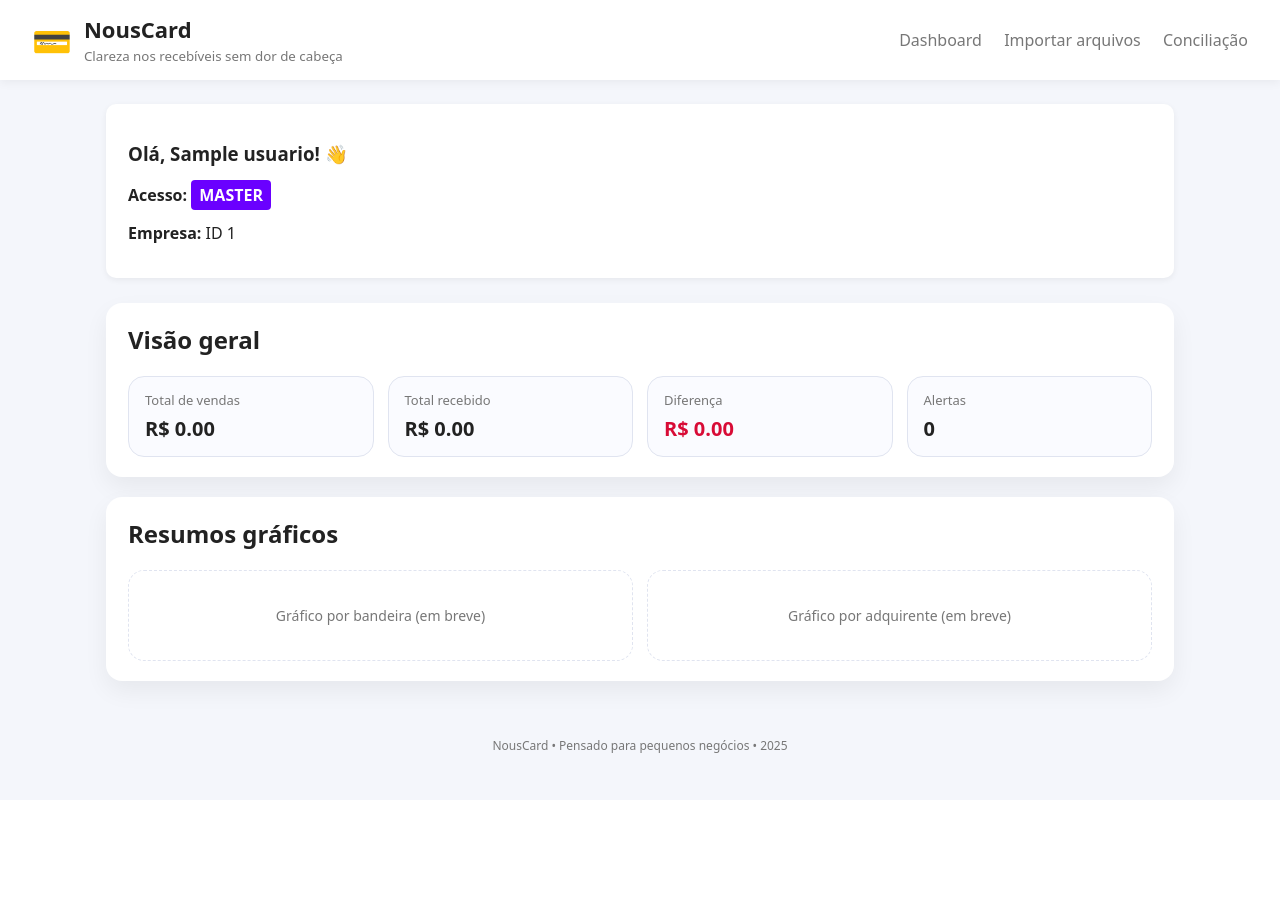
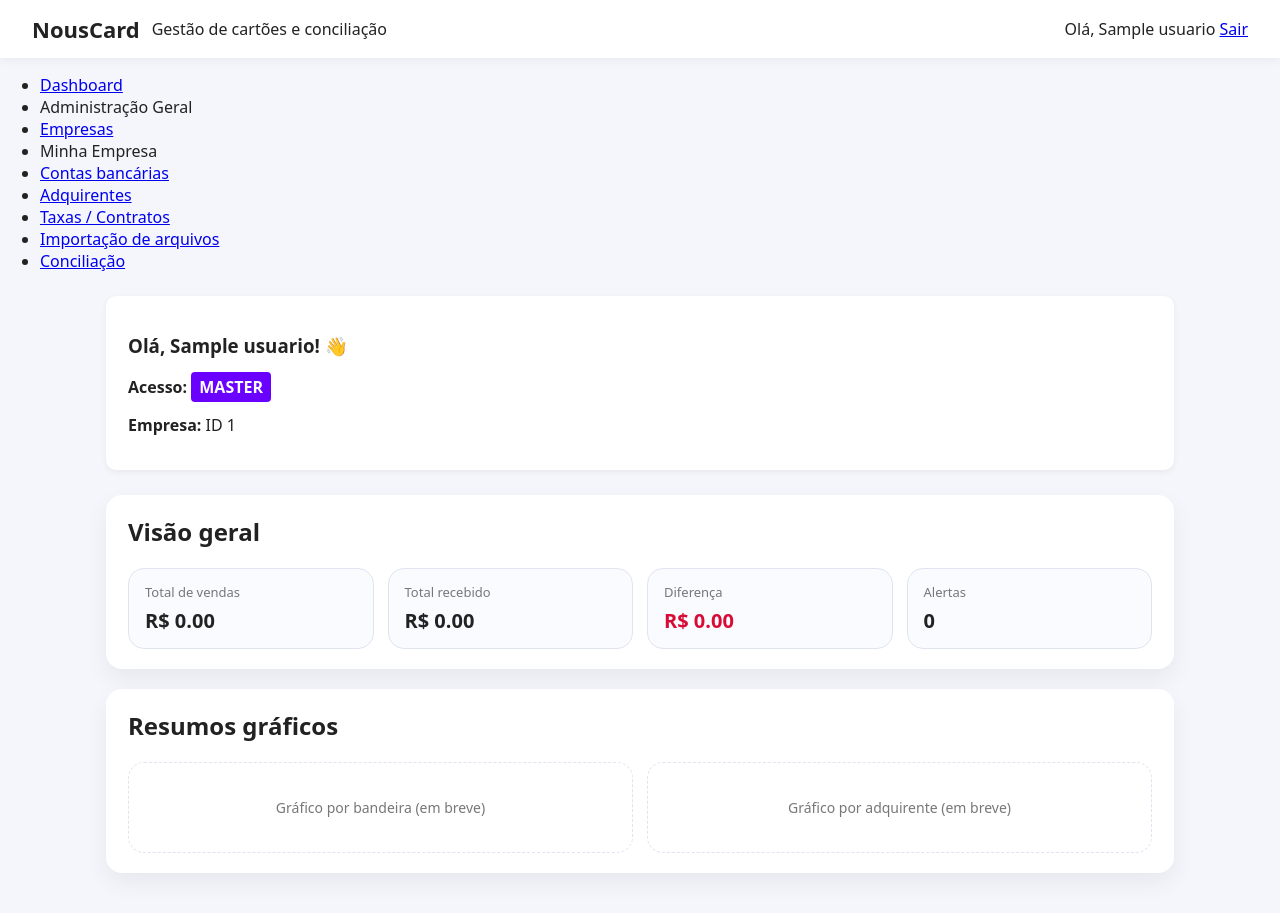
Before and after one commit to WilsonNous/NousCard, a Flask app: page / in a window 1280 px wide. Before the commit the page ends 753 px from the top, so only its background shows below. Run offline with Flask 3, Linux system fonts and the light colour scheme; the visitor is signed in with stand-in values (Sample User, id 1); tables that the repository leaves empty hold one stand-in row (values such as "Sample post").

Commit message:
Update base.html

```diff
--- a/templates/base.html
+++ b/templates/base.html
@@ -1,36 +1,58 @@
+<!-- templates/base.html -->
 <!DOCTYPE html>
 <html lang="pt-BR">
 <head>
-    <meta charset="UTF-8" />
-    <title>NousCard - Conciliação simples para microempresas</title>
-    <meta name="viewport" content="width=device-width, initial-scale=1.0" />
+    <meta charset="UTF-8">
+    <title>NousCard</title>
     <link rel="stylesheet" href="{{ url_for('static', filename='css/style.css') }}">
 </head>
-<body>
+<body class="nc-body">
+
 <header class="nc-header">
     <div class="nc-header-left">
-        <span class="nc-logo">💳</span>
-        <div>
-            <h1>NousCard</h1>
-            <small>Clareza nos recebíveis sem dor de cabeça</small>
-        </div>
+        <h1 class="nc-logo">NousCard</h1>
+        {% if usuario %}
+            <span class="nc-header-sub">Gestão de cartões e conciliação</span>
+        {% endif %}
     </div>
-    <nav class="nc-nav">
-        <a href="{{ url_for('dashboard.dashboard') }}">Dashboard</a>
-        <a href="{{ url_for('upload.upload_page') }}">Importar arquivos</a>
-        <a href="{{ url_for('conciliacao.conciliacao_page') }}">Conciliação</a>
-    </nav>
+
+    <div class="nc-header-right">
+        {% if usuario %}
+            <span class="nc-user-label">Olá, {{ usuario.nome }}</span>
+            <a href="{{ url_for('auth.logout') }}" class="nc-btn nc-btn-outline">Sair</a>
+        {% endif %}
+    </div>
 </header>
 
-<main class="nc-main">
-    {% block content %}{% endblock %}
-</main>
+<div class="nc-layout">
+    {% if usuario %}
+    <aside class="nc-sidebar">
+        <nav>
+            <ul>
+                <li><a href="{{ url_for('dashboard.dashboard') }}">Dashboard</a></li>
 
-<footer class="nc-footer">
-    NousCard • Pensado para pequenos negócios • {{ 2025 }}
-</footer>
+                {% if usuario.is_master %}
+                    <li class="nc-sidebar-section-title">Administração Geral</li>
+                    <li><a href="{{ url_for('empresas.listar_empresas') }}">Empresas</a></li>
+                {% endif %}
 
-<script src="{{ url_for('static', filename='js/dashboard.js') }}"></script>
-<script src="{{ url_for('static', filename='js/upload.js') }}"></script>
+                {% if usuario.empresa_id %}
+                    <li class="nc-sidebar-section-title">Minha Empresa</li>
+                    <li><a href="#">Contas bancárias</a></li>
+                    <li><a href="#">Adquirentes</a></li>
+                    <li><a href="#">Taxas / Contratos</a></li>
+                    <li><a href="#">Importação de arquivos</a></li>
+                    <li><a href="#">Conciliação</a></li>
+                {% endif %}
+            </ul>
+        </nav>
+    </aside>
+    {% endif %}
+
+    <main class="nc-main">
+        {% block content %}{% endblock %}
+    </main>
+</div>
+
 </body>
 </html>
```
